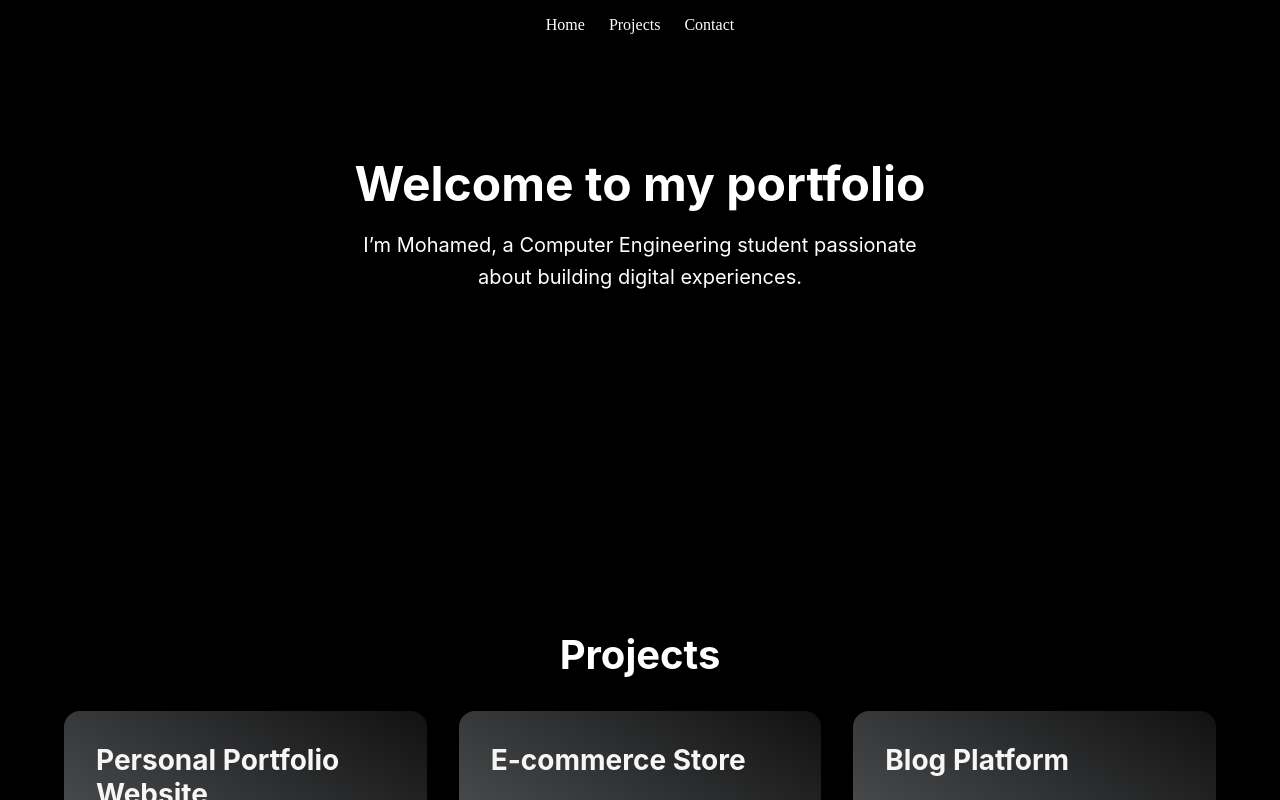
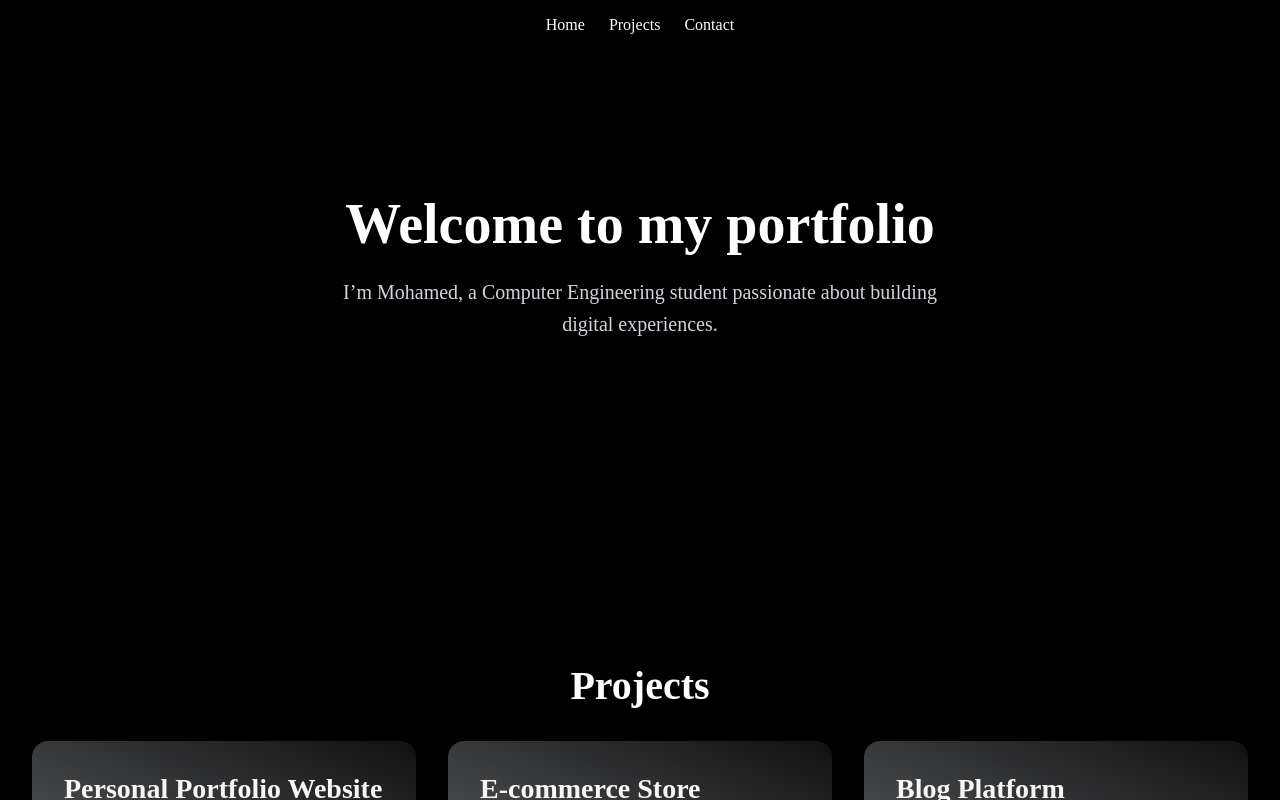
Before and after one commit to Mohamed3873/Portfolio-website, a React (Vite) app in the folder vite-project/: page / in a window 1280 px wide. Shown: the top 800 px of the page. Built offline with nearby package versions, Linux system fonts and the light colour scheme.

Commit message:
chnged the home section

```diff
--- a/vite-project/src/styles/home.css
+++ b/vite-project/src/styles/home.css
@@ -1,24 +1,23 @@
-/* home.css */
-
 .home-container {
-  margin: 0 auto 4rem auto;
-  padding: 4rem 2rem;
-  background-color: #000000; /* light gray background */
-  color: #111827; /* dark text */
-  font-family: -apple-system, BlinkMacSystemFont, "Segoe UI", Roboto, Oxygen,
-    Ubuntu, Cantarell, "Open Sans", "Helvetica Neue", sans-serif;;
+background-color: #010102;
 }
 
 .intro-section {
   text-align: center;
-  margin-bottom: 15rem;
+  margin-bottom: 10rem;
+  padding-top: 6rem;
+  padding-bottom: 4rem;
+  background-color: #010102;
+  position: relative;
+  overflow: hidden;
 }
 
 .intro-title {
-  font-size: 3rem;
-  font-weight: 700;
-  margin-bottom: 1rem;
-  color: #ffffff; /* dark slate */
+  font-size: 3.5rem;
+  font-weight: 800;
+  margin-bottom: 1.25rem;
+  color: white;
+  animation: fadeInUp 0.6s ease forwards;
 }
 
 .intro-text {
@@ -26,5 +25,20 @@
   max-width: 600px;
   margin: 0 auto;
   line-height: 1.6;
-  color: #ffffff; /* gray-700 */
+  color: #d1d5db;
+  animation: fadeInUp 0.6s ease forwards;
+  animation-delay: 0.2s;
 }
+
+
+
+@keyframes fadeInUp {
+  from {
+    opacity: 0;
+    transform: translateY(20px);
+  }
+  to {
+    opacity: 1;
+    transform: translateY(0);
+  }
+}
--- a/vite-project/src/styles/projects.css
+++ b/vite-project/src/styles/projects.css
@@ -1,7 +1,6 @@
 .projects-section {
   padding: 4rem 2rem;
-  background-color: #000000;
-  max-width: 1200px;
+  background-color: #000; /* or match your hero gradient if you want a smoother transition */
   margin: 0 auto 4rem auto;
 }
 
@@ -79,34 +78,3 @@
   text-align: left;
 
 }
-
-
-/*
-Medium screens: Tablets (stack 2 per row)
-@media (max-width: 1024px) {
-  .project-item {
-    width: 45%;
-  }
-}
-
-Small screens: Mobile landscape (1 per row, centered)
-@media (max-width: 768px) {
-  .projects-list {
-    flex-direction: column;
-    align-items: center;
-  }
-
-  .project-item {
-    width: 90%;
-  }
-}
-
-Extra small screens: Mobile portrait
-@media (max-width: 480px) {
-  .project-item {
-    width: 100%;
-    height: auto; /* allow it to shrink if needed */
-    padding: 1.5rem;
-  }
-}
-*/
```
